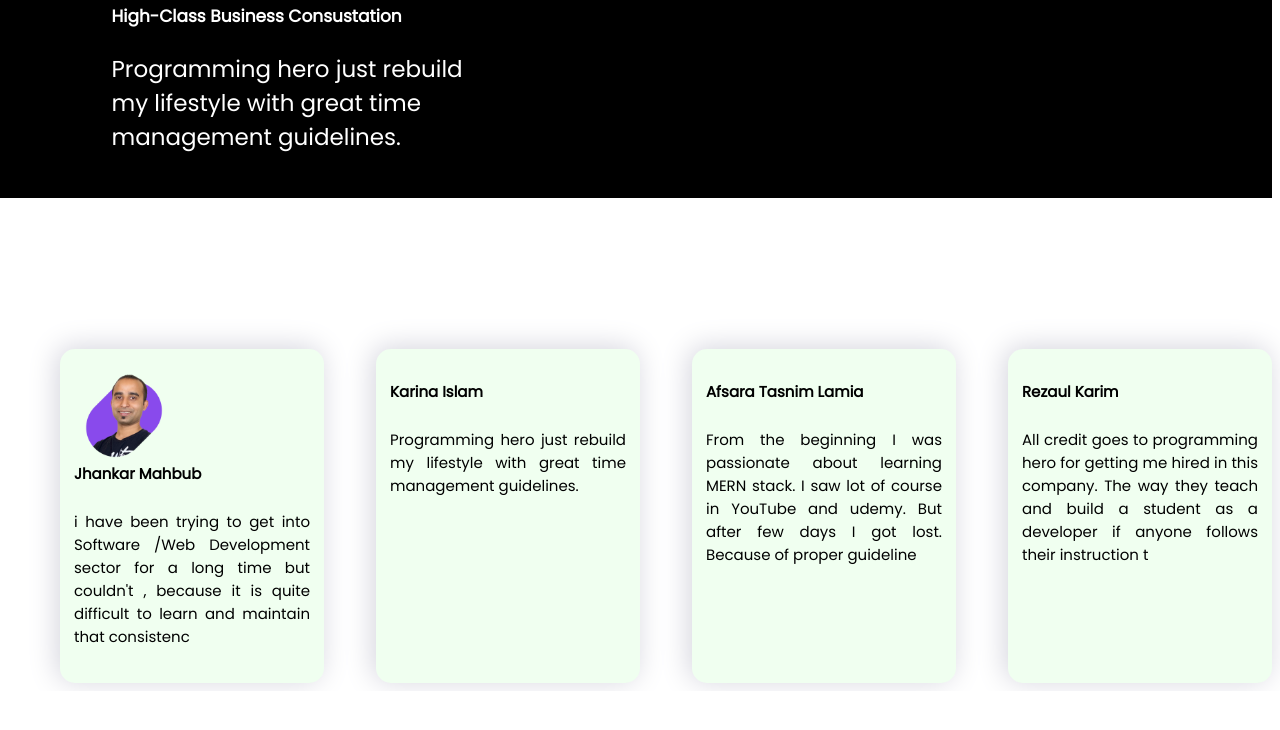
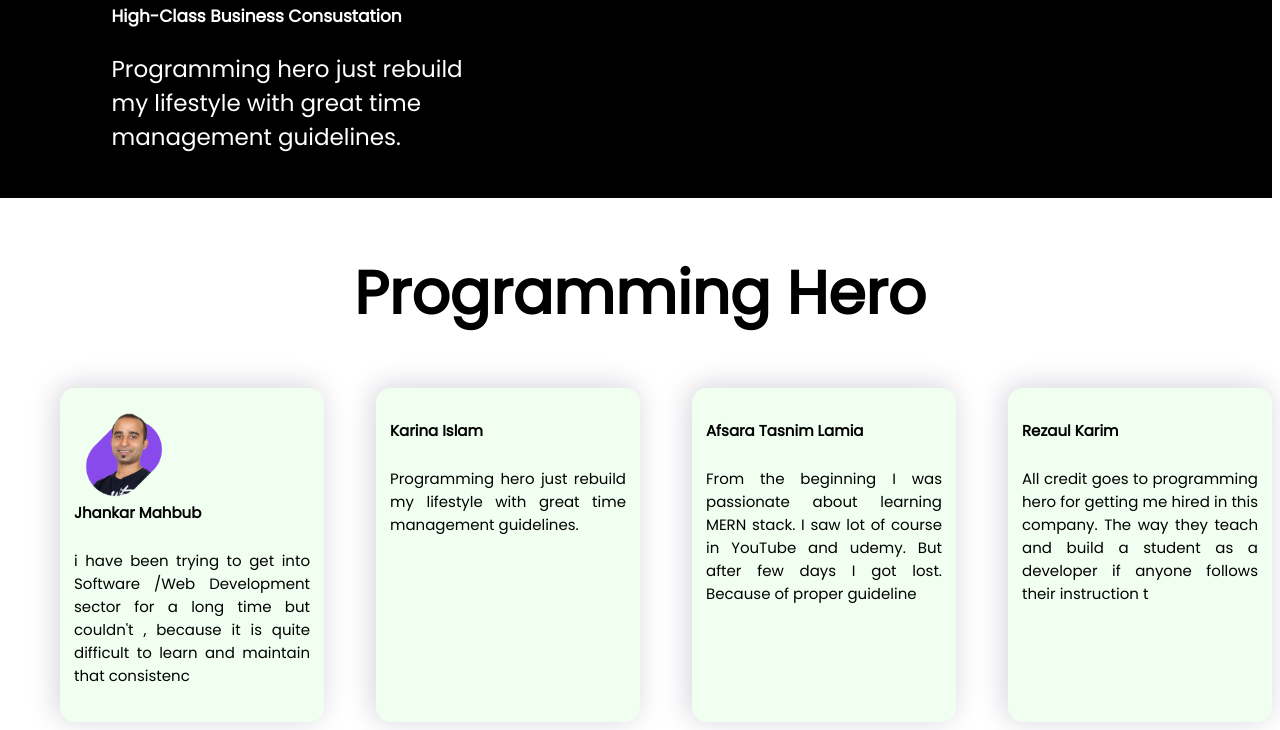
Before and after one commit to prokashR/singup-web-repo, a plain HTML site: page index.html in a window 1280 px wide. Shown: the part 548-1278 px from the top of the page. Before the commit the page ends 1239 px from the top, so only its background shows below. Drawn offline with Linux system fonts and the light colour scheme.

Commit message:
changes code

```diff
--- a/index.html
+++ b/index.html
@@ -40,8 +40,8 @@
                 </div>
         </section>
     </header>
-
    <section class="header-pic">
+    <h1 class="h1prot">Programming Hero</h1>
     <div class="heif-width">
         <div class="box">
             <img class="pici" src="img/jhackar.png" alt="">
--- a/style.css
+++ b/style.css
@@ -82,11 +82,13 @@ img{
     width: 80%;
     margin-right: 20%;
 }
-
+.h1prot{
+    text-align: center;
+    font-size:60px;
+}
 .box{
     background-color: honeydew;
     width: 20%;
-    margin-top: 8%;
     margin-left: 52px;
     padding: 20px 14px;
     box-shadow: -3px -2px 29px #d4d4dd;
```
